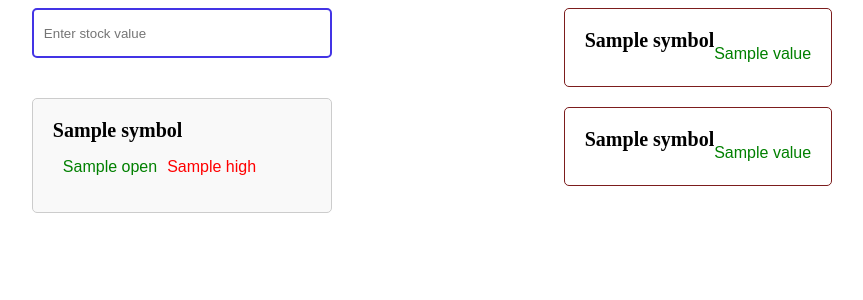
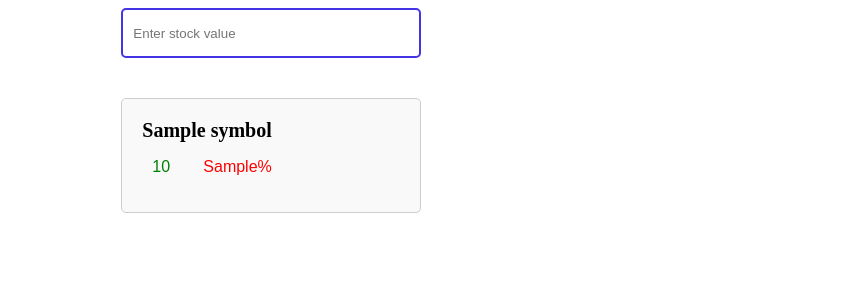
Before and after one commit to AnshAgrawal04/AA-for-the-W, a Flask app: template templates/table.html in a window 1280 px wide. Shown: the top 300 px of the page, without its empty margins (208-1071 px from the left). Run offline with Flask 3, Linux system fonts and the light colour scheme; the template is opened without the code that fills it: most values are stand-ins (such as "Sample title", 1, 10 or a date in 2020).

Commit message:
Changed attributes, added live data

```diff
--- a/app.py
+++ b/app.py
@@ -5,20 +5,10 @@ from werkzeug.security import generate_password_hash, check_password_hash
 from jugaad_data.nse import stock_df
 from datetime import date, timedelta
 
-
 import get_stock_data as gsd
 
 app = Flask(__name__)
 app.secret_key = "your_secret_key"  # Replace with your actual secret key
-
-def get_stock_data(symbol):
-    # This is a mockup. Replace this with your actual function to get stock data.
-    end_date = date.today()
-    start_date = end_date - timedelta(days=1) # get data for the last 30 days
-    df = stock_df(symbol=symbol, from_date=start_date, to_date=end_date)
-    req=['DATE','OPEN','HIGH','LOW','CLOSE','VOLUME','SYMBOL']
-    df=df[req]
-    return df.to_dict(orient='records')[0]
 
 # Database Configuration
 app.config["SQLALCHEMY_DATABASE_URI"] = "sqlite:///users.db"
@@ -55,6 +45,7 @@ def register():
 
         flash("Registration successful! Please login.")
         return redirect(url_for("index"))
+    return render_template("register.html")
 
 @app.route("/login", methods=["POST"])
 def login():
@@ -77,45 +68,41 @@ def dashboard():
     if 'user_id' in session:
         stock_symbols = ['DRREDDY','EICHERMOT','GRASIM','HCLTECH','ADANIENT','ADANIPORTS','APOLLOHOSP','ASIANPAINT','AXISBANK']  # Add all your 50 stock symbols here
         stockdata={}
+        # stock_symbols=gsd.nifty_50
         ascending_data = []
-        for symbols in stock_symbols:
-            stockdata[symbols]=get_stock_data(symbols)
-            ascending_data.append([stockdata[symbols]['CLOSE']-stockdata[symbols]['OPEN'],symbols])
-        print(stockdata)
-        ascending_data.sort()
-        descending_data = ascending_data[::-1]
-        return render_template('table.html', username=session['username'],stocks_data=stockdata,asc=ascending_data ,desc=descending_data)
-    else:
-        return redirect(url_for('index'))
+        for symbol in stock_symbols:
+            stockdata[symbol]=gsd.get_live_symbol_data(symbol)
+            ascending_data.append([stockdata[symbols]['lastPrice']-stockdata[symbols]['OPEN'],symbols])
+        # print(stockdata)
+        # top_5_gainers=gsd.get_top_gainers()
+        # top_5_losers=gsd.get_top_losers()
+        # ascending_data.sort()
+        # descending_data = ascending_data[::-1]
+        return render_template('table.html', username=session['username'],stocks_data=stockdata)
+    # else:
+    #     return redirect(url_for('index'))
 
-@app.route('/stock_data/<symbol>')
-def stock_data(symbol):
-    return jsonify(get_stock_data(symbol))
+# @app.route('/stock_data/<symbol>')
+# def stock_data(symbol):
+#     return jsonify(get_stock_data(symbol))
 
 @app.route('/<symbol>')
 def stock(symbol):
-    stockdata=get_stock_data(symbol)
-    return render_template('stockdata.html', symbol=symbol,data=stockdata)
+    livedata=gsd.get_live_symbol_data(symbol)
+    stockdata=gsd.get_symbol_data(symbol,1).iloc[0]
+    plot_div = gsd.plot_symbol(symbol, 'Closing Price')
+    return render_template('stockdata.html', symbol=symbol, livedata=livedata, historicaldata=stockdata, plot_div=plot_div)
     if "user_id" in session:
         return redirect(url_for("graph"))
         return render_template("welcome.html", username=session["username"])
     else:
         return redirect(url_for("index"))
 
-
-
-    if "user_id" in session:
-        return redirect(url_for("graph"))
-        return render_template("welcome.html", username=session["username"])
-    else:
-        return redirect(url_for("index"))
-
-
-
 @app.route("/index_graph")
 def index_graph():
     plot_div=gsd.plot_index()
     return render_template("graph.html", plot_div=plot_div)
+
 
 @app.route("/plot_compare", methods=["GET", "POST"])
 def plot_compare():
--- a/get_stock_data.py
+++ b/get_stock_data.py
@@ -1,4 +1,5 @@
 from jugaad_data.nse import index_df, stock_df
+from jugaad_data.nse import NSELive
 import sys
 import time
 import os
@@ -6,6 +7,9 @@ from datetime import date, timedelta
 import plotly.graph_objects as go
 import pandas as pd
 from plotly.offline import plot
+# from nsetools import Nse
+# nse=Nse()
+n=NSELive()
 
 parameter_to_df_column = {
     "Closing Price": "CLOSE",
@@ -19,6 +23,34 @@ parameter_to_df_column = {
     "Number of Trades": "NO OF TRADES",
 }
 nifty_50 = list(pd.read_csv("ind_nifty50list.csv")["Symbol"])
+
+# def get_top_gainers():
+#     top_gainers=nse.get_top_gainers()
+#     top_gainers_price=[]
+#     for gainer in top_gainers:
+#         gains={}
+#         gains['symbol']=gainer['symbol']
+#         gains['price']=gainer['ltp']
+#         gains['pchange']=(gainer['ltp']/gainer['previousPrice']-1)*100
+#         top_gainers_price.append(gains)
+#     return top_gainers_price
+
+# def get_top_losers():
+#     top_losers=nse.get_top_losers()[:5]
+#     top_losers_price=[]
+#     for loser in top_losers:
+#         losses={}
+#         losses['symbol']=loser['symbol']
+#         losses['price']=loser['ltp']
+#         losses['pchange']=(loser['ltp']/loser['previousPrice']-1)*100
+#         top_losers_price.append(losses)
+#     return top_losers_price
+
+
+
+def get_live_symbol_data(symbol):
+    query=n.stock_quote(symbol)
+    return query['priceInfo']
 
 def get_index_data(index, days):
     end_date = date.today()
@@ -80,6 +112,17 @@ def get_stock_compare_parameters():
         "Average Price",
     ]
 
+def plot_symbol(symbol, parameter):
+    num_years = 2
+    days = 365 * num_years
+    ycolumn=  parameter_to_df_column[parameter]
+    fig = get_plot(
+        get_symbol_data(symbol, days), symbol, 'DATE', ycolumn, parameter
+    )
+    plot_div = plot(
+        fig, output_type="div", include_plotlyjs=False, config={"displayModeBar": False}
+    )
+    return plot_div
 
 def plot_index():
     num_years = 2
@@ -126,5 +169,4 @@ def plot_and_compare_symbols(symbol_name_1, symbol_name_2, symbol_name_3, parame
     )
     return plot_div
 
-# df=get_index_data("NIFTY 50", 365*2)
-# print(df.tail())
+# print(get_live_symbol_data('LT'))
--- a/templates/table.html
+++ b/templates/table.html
@@ -24,8 +24,9 @@
                 </div>
                 <div class="body">
                     <div class="stock-info">
-                        <p class="stock-open spaced"> {{ data.OPEN }}</p>
-                        <p class="stock-high spaced"> {{ data.HIGH }}</p>
+                        <p class="stock-open spaced">{{ data['lastPrice'] }}</p>
+                        <br>
+                        <p class="stock-high spaced">{{ data['pChange'] }}%</p>
                     </div>
                 </div>
             </div>
@@ -46,17 +47,17 @@
                 });
             </script>
         </section>
-        <section>
+        <!-- <section>
             <div>
                 <label>
             </div>
-            {% for value,symbol in asc %}
-            <div class="ascending-data" data-symbol="{{ symbol }}">
+            {% for gainer in gainers %}
+            <div class="ascending-data" data-symbol="{{ gainer['symbol'] }}">
                 <div class="header">
-                    {{ symbol }}</div>
+                    {{ gainer['symbol']  }}</div>
                 <div class="body">
                     <div class="stock-info">
-                        <p class="stock-open"> {{ value}}</p>
+                        <p class="stock-open"> {{ gainer['price']}}</p>
                     </div>
                 </div>
 
@@ -64,21 +65,19 @@
             {% endfor %}
         </section>
         <section>
-            {% for value,symbol in desc %}
-            <div class="ascending-data" data-symbol="{{ symbol }}">
+            {% for loser in losers %}
+            <div class="ascending-data" data-symbol="{{ loser['symbol'] }}">
                 <div class="header">
-                    {{ symbol }}</div>
+                    {{ loser['symbol'] }}</div>
                 <div class="body">
                     <div class="stock-info">
-                        <p class="stock-open"> {{ value}}</p>
+                        <p class="stock-open"> {{ loser['price']}}</p>
                     </div>
                 </div>
 
             </div>
             {% endfor %}
-        </section>
-
-
+        </section> -->
     </div>
 </body>
 
```
Also changed, not shown: templates/stockdata.html (+11 -6 lines).
